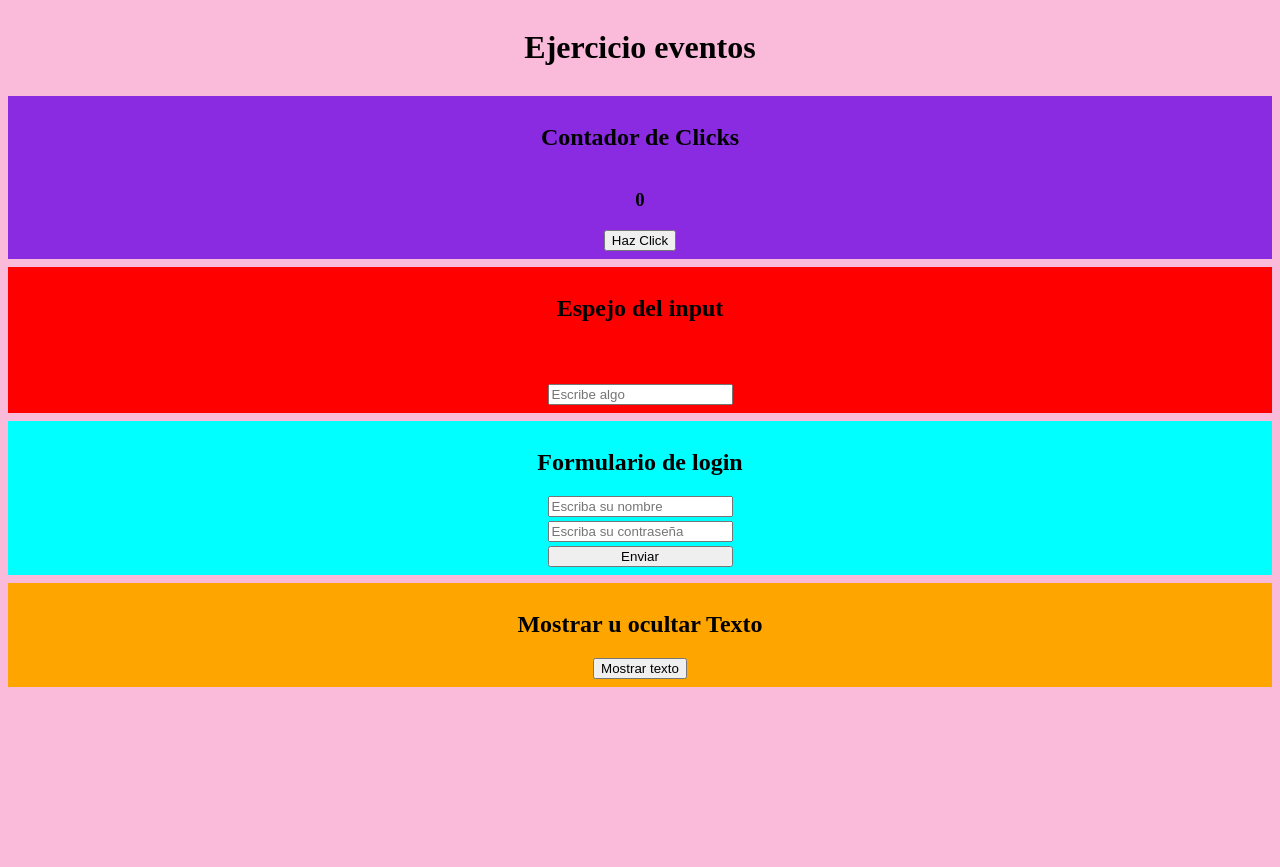
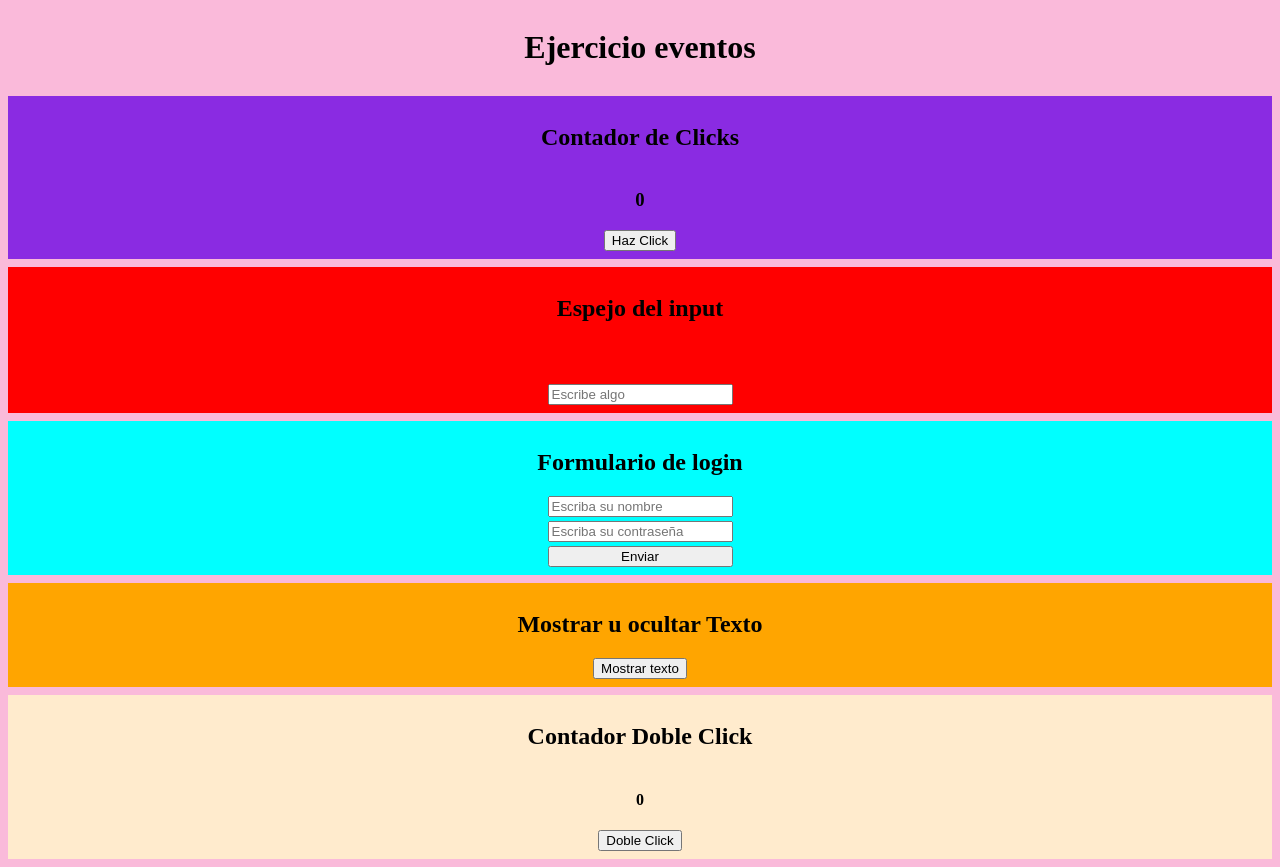
Before and after one commit to javier-ibanez-vizuete/react-events, a React (Vite) app: page / in a window 1280 px wide. Before the commit the page ends 800 px from the top, so only its background shows below. Built offline with nearby package versions, Linux system fonts and the light colour scheme.

Commit message:
feat(app): add a button who increase a displayed number by dobleclicking

```diff
--- a/src/App.jsx
+++ b/src/App.jsx
@@ -1,4 +1,5 @@
 import { ClicksCounter } from "./components/ClicksCounter/ClicksCounter";
+import { DobleClickCounter } from "./components/DobleClickCounter/DobleClickCounter";
 import { Form } from "./components/Form/Form";
 import { InputMirror } from "./components/InputMirror/InputMirror";
 import { ShowText } from "./components/ShowText/ShowText";
@@ -11,6 +12,7 @@ export const App = () => {
 			<InputMirror />
 			<Form />
 			<ShowText />
+			<DobleClickCounter />
 		</>
 	);
 };
--- /dev/null
+++ b/src/components/DobleClickCounter/DobleClickCounter.css
@@ -0,0 +1,3 @@
+.doble-click-counter-container {
+    background-color: blanchedalmond;
+}
--- /dev/null
+++ b/src/components/DobleClickCounter/DobleClickCounter.jsx
@@ -0,0 +1,15 @@
+import { useState } from "react";
+import "./DobleClickCounter.css";
+
+export const DobleClickCounter = () => {
+	const [number, setNumber] = useState(0);
+	const onButtonDobleClick = () => setNumber(number + 1);
+
+	return (
+		<div className="doble-click-counter-container">
+			<h2>Contador Doble Click</h2>
+			<h4>{number}</h4>
+			<button onDoubleClick={onButtonDobleClick}>Doble Click</button>
+		</div>
+	);
+};
```
